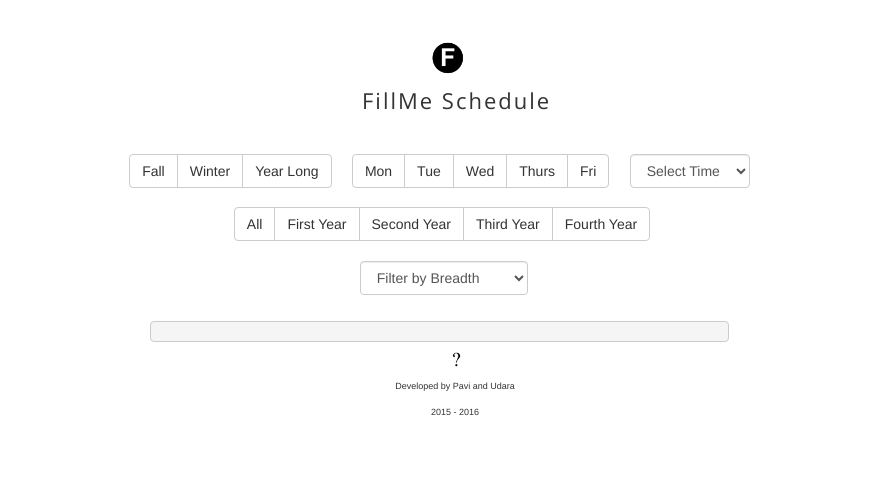
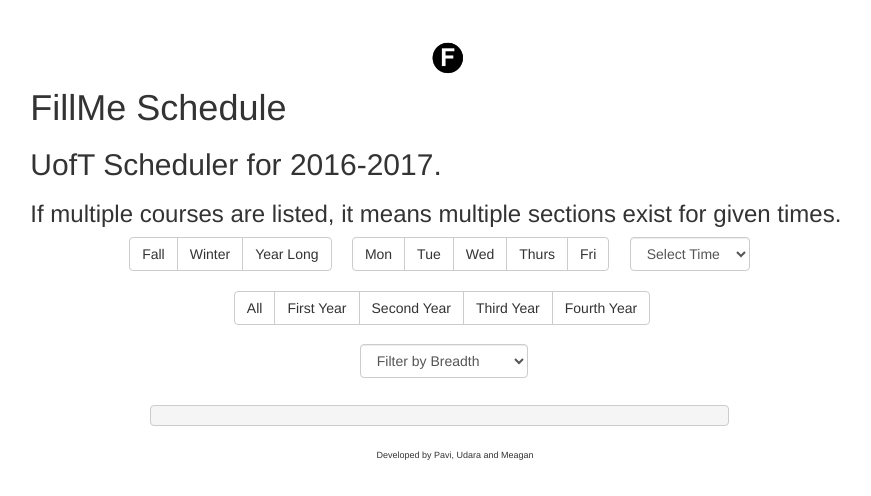
Before and after one commit to udaraweerasinghege/ttable-parser, a plain HTML site: page Uoft_app/index.html in a window 1280 px wide. Shown: the whole page, without its empty margins (185-1056 px from the left). Drawn offline with nearby package versions, Linux system fonts and the light colour scheme.

Commit message:
Update index.html

```diff
--- a/Uoft_app/index.html
+++ b/Uoft_app/index.html
@@ -1,3 +1,4 @@
+
 <!DOCTYPE html PUBLIC "-//W3C//DTD XHTML 1.0 Transitional//EN" "http://www.w3.org/TR/xhtml1/DTD/xhtml1-transitional.dtd">
 <html xmlns="http://www.w3.org/1999/xhtml">
 <head>
@@ -10,7 +11,8 @@
 <link rel="stylesheet" type="text/css" href="general.css" />
 <link rel="shortcut icon" href="/favicon.ico" type="image/x-icon">
 <link rel="icon" href="/favicon.ico" type="image/x-icon">
-<link href='http://fonts.googleapis.com/css?family=Open+Sans' rel='stylesheet' type='text/css'>
+<link href='https://fonts.googleapis.com/css?family=Open+Sans' rel='stylesheet' type='text/css'>
+<link href='https://fonts.googleapis.com/css?family=Rubik' rel='stylesheet' type='text/css'>
 
 <script>
   (function(i,s,o,g,r,a,m){i['GoogleAnalyticsObject']=r;i[r]=i[r]||function(){
@@ -39,9 +41,9 @@
  <div class="everything">
      <img class = "titleimage" src ='fillme.png'/>
   <div class="overall">
-<h4> FillMe Schedule </h4>
-
-
+<h1> FillMe Schedule </h1>
+  <h2>UofT Scheduler for 2016-2017.</h2>
+  <h3>If multiple courses are listed, it means multiple sections exist for given times.</h3>
 <div class="btn-group" id="sem">
 	<button type="button" class="btn btn-default" value = 'F'>Fall</button>
     <button type="button" class="btn btn-default" value = 'S'>Winter</button>
@@ -102,11 +104,9 @@
 <pre id="output"> </pre>
 </div>
 </div>
-<img id="tip" src="QuestionMark.png" />
 </div>
 
-<footer> Developed by Pavi and Udara </footer>
-<footer> 2015 - 2016 </footer>
+<footer> Developed by Pavi, Udara and Meagan</footer>
 
 
 </body>
```
